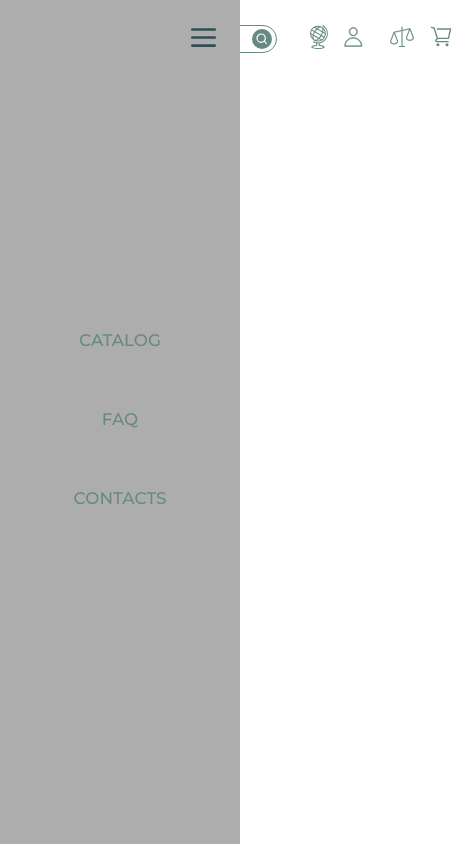
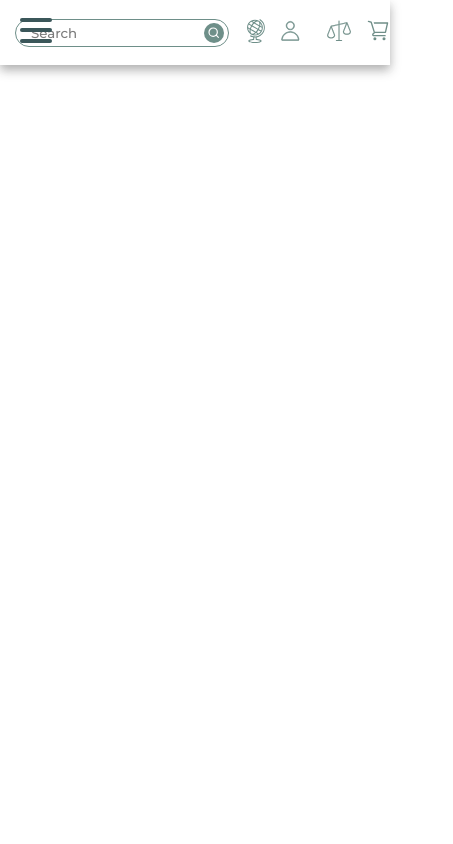
Before and after one commit to Aliques/EpoxyWood, a React (Create React App) app: page / in a window 390 px wide. Shown: the whole page, 453 px wide, since content can reach past the window. Built offline with nearby package versions, Linux system fonts and the light colour scheme.

Commit message:
hamburger menu for small devices

```diff
--- a/src/Components/Navigation.css
+++ b/src/Components/Navigation.css
@@ -1,17 +1,48 @@
-.header-navigation-container {
-    padding: 25px 0 0 0;
-    position: absolute;
-    width: 100%;
+.navbar-container {
     display: flex;
     justify-content: space-between;
+    align-items: center;
+    height: 65px;
     margin: 0 63px;
+}
 
+.navbar {
+    box-shadow: 0px 5px 10px 0px #aaa;
+    position: fixed;
+    width: 100%;
+    background: #fff;
+    color: #000;
+    opacity: 0.85;
+    z-index: 12;
+}
+
+.menu-items {
+    display: flex;
+    padding: 0;
+}
+
+.menu-items li {
+    list-style: none;
+    margin-left: 1.5rem;
+    margin-bottom: 0.5rem;
+    font-size: 1.2rem;
+}
+
+.menu-items a {
+    color: var(--natural-green);
+    text-decoration: none;
+}
+
+.navbar input[type="checkbox"],
+.navbar .hamburger-lines {
+    display: none;
 }
 
 .logo {
+    order: 0;
     color: var(--dark-green);
     font-family: 'Hobo';
-    font-size: 2em;
+    font-size: 1.5em;
 }
 
 .navigation-icons {
@@ -38,21 +69,7 @@
     border-radius: 25px;
     border: 1.5px solid var(--natural-green);
 }
-.menu-list{
-    list-style: none;
-    display: flex;
-    padding: 8px 0 0 0;
-    margin-top: 0;
-}
 
-.menu-list li:nth-child(2){
-    margin: 0 1.5rem;
-}
-.menu-list li a {
-    font-size: 1.2em;
-    color: var(--natural-green);
-    text-decoration: none;
-}
 .search__input::placeholder {
     opacity: 1;
 }
@@ -84,17 +101,12 @@
     cursor: pointer;
 }
 
-.navigation-item .navigation-icons:nth-of-type(2){
+.navigation-item .navigation-icons:nth-of-type(2) {
     margin: 0 15px 0 10px;
 }
-.navigation-item .navigation-icons:nth-of-type(3){
+
+.navigation-item .navigation-icons:nth-of-type(3) {
     margin: 0 15px 0 10px;
-}
-.menu{
-    display: none;
-}
-.menu img{
-    width: 25px;
 }
 
 @media (max-width: 860px) {
@@ -103,31 +115,102 @@
     }
 }
 
-@media (max-width: 767.98px) {
-    .menu{
-        display: inline-block;
+@media (max-width: 768px) {
+    .navbar {
+        opacity: 0.95;
+    }
+    .navbar-container{margin: 0;}
+    .navbar-container input[type="checkbox"],
+    .navbar-container .hamburger-lines {
+        display: block;
+    }
+    .navbar-links {
+        z-index: 3;
+        display: block;
+        position: absolute;
+        height: 64px;
+      }
+      .navbar-container input[type="checkbox"] {
+        position: absolute;
+        display: block;
+        height: 32px;
+        width: 30px;
+        top: 20px;
+        left: 20px;
+        z-index: 5;
+        opacity: 0;
+      }
+
+      .navbar-container .hamburger-lines {
+        display: block;
+        height: 25px;
+        width: 32px;
+        position: absolute;
+        top: 17px;
+        left: 20px;
         z-index: 2;
-        position: absolute;
-        left: 8rem;
-    }
-
-    .menu-list{
-        height: 35%;
-        justify-content: space-evenly;
         display: flex;
         flex-direction: column;
-        align-items: center;
-    }
-    .navigation-item:nth-of-type(3){
+        justify-content: space-between;
+      }
+
+      .navbar-container .hamburger-lines .line {
+        display: block;
+        height: 4px;
+        width: 100%;
+        border-radius: 10px;
+        background: var(--dark-green);
+      }
+
+      .navbar-container .hamburger-lines .line1 {
+        transform-origin: 0% 0%;
+        transition: transform 0.4s ease-in-out;
+      }
+
+      .navbar-container .hamburger-lines .line2 {
+        transition: transform 0.2s ease-in-out;
+      }
+
+      .navbar-container .hamburger-lines .line3 {
+        transform-origin: 0% 100%;
+        transition: transform 0.4s ease-in-out;
+      }
+
+      .navbar .menu-items {
+        padding-top: 120px;
+        height: 50%;
+        margin-top: 0;
+        width: 200px;
+        background: #fff;
+        height: 100vh;
+        max-width: 300px;
+        transform: translate(-150%);
         display: flex;
-        align-items: center;
-        background-color: rgb(173, 173, 173);
-        justify-content: center;
-        position: absolute;
-        z-index: 1;
-        margin: -25px 0 0 -63px;
-        width: 15rem;
-        height: 100vh;
-    }
+        flex-direction: column;
+        transition: transform 0.5s ease-in-out;
+        box-shadow: 5px 0px 10px 0px #aaa;
+      }
+
+      .navbar .menu-items li {
+        margin-bottom: 1.5rem;
+        font-size: 1.3rem;
+        font-weight: 500;
+      }
+
+      .navbar-container input[type="checkbox"]:checked ~ .menu-items {
+        transform: translateX(0);
+      }
+
+      .navbar-container input[type="checkbox"]:checked ~ .hamburger-lines .line1 {
+        transform: rotate(45deg);
+      }
+
+      .navbar-container input[type="checkbox"]:checked ~ .hamburger-lines .line2 {
+        transform: scaleY(0);
+      }
+
+      .navbar-container input[type="checkbox"]:checked ~ .hamburger-lines .line3 {
+        transform: rotate(-45deg);
+      }
 
 }
--- a/src/Components/Navigation.tsx
+++ b/src/Components/Navigation.tsx
@@ -7,7 +7,8 @@ import menu from "../Icons/24/menu.svg";
 import "./Navigation.css";
 export const Navigation = () => {
   return (
-    <div className="header-navigation-container">
+    <nav className="navbar">
+      <div className="navbar-container">
         <div className="menu">
           <img src={menu} />
         </div>
@@ -16,8 +17,14 @@ export const Navigation = () => {
           <br />
           HOUSE
         </div>
-      <div className="navigation-item">
-        <ul className="menu-list">
+        <div className="navbar-links">
+          <input type="checkbox" />
+          <div className="hamburger-lines">
+            <span className="line line1"></span>
+            <span className="line line2"></span>
+            <span className="line line3"></span>
+          </div>
+          <ul className="menu-items">
             <li>
               <a href="#">CATALOG</a>
             </li>
@@ -31,7 +38,11 @@ export const Navigation = () => {
         </div>
         <div className="navigation-item">
           <div className="search-container">
-          <input className="search__input" type="search" placeholder="Search" />
+            <input
+              className="search__input"
+              type="search"
+              placeholder="Search"
+            />
             <span>
               <img src={search} />
             </span>
@@ -52,5 +63,6 @@ export const Navigation = () => {
           </span>
         </div>
       </div>
+    </nav>
   );
 };
```
Lines whose indentation alone changed are shown as unchanged.
